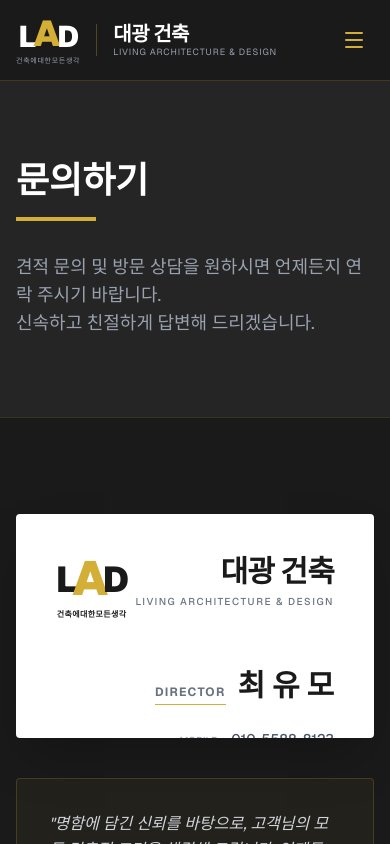
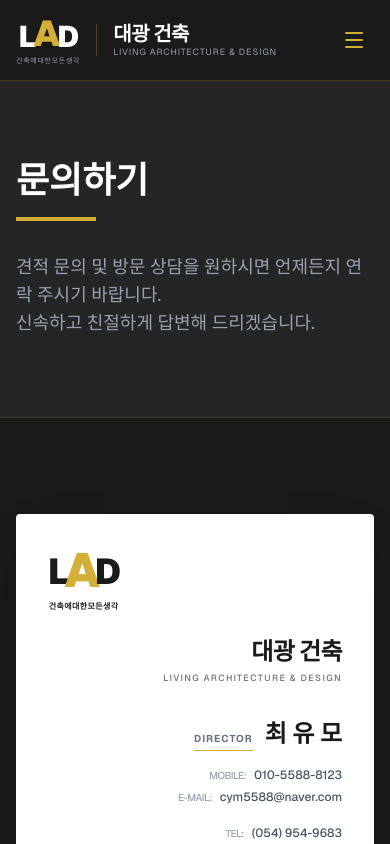
Before and after one commit to arzonaWL/daekwang-web, a Next.js app: page /contact in a window 390 px wide. Shown: the top 844 px of the page. Built offline with nearby package versions, Linux system fonts and the light colour scheme.

Commit message:
모바일 화면 수정

```diff
--- a/app/contact/page.tsx
+++ b/app/contact/page.tsx
@@ -31,12 +31,12 @@ export default function Contact() {
           <div className="grid grid-cols-1 lg:grid-cols-2 gap-20 items-start">
             {/* Business Card Interpretation */}
             <div className="flex flex-col gap-10">
-              <div className="relative bg-white text-brand-grey p-10 shadow-2xl rounded-sm aspect-[1.6/1] flex flex-col justify-between overflow-hidden group">
+              <div className="relative bg-white text-brand-grey p-8 md:p-10 shadow-2xl rounded-sm md:aspect-[1.6/1] flex flex-col justify-between overflow-hidden group min-h-[320px]">
                 {/* Micro-shimmer effect */}
                 <div className="absolute inset-0 bg-linear-to-tr from-transparent via-gray-100/30 to-transparent -translate-x-full group-hover:translate-x-full transition-transform duration-1000 ease-in-out"></div>
 
-                <div className="flex justify-between items-start">
-                  <div className="flex flex-col items-center">
+                <div className="flex flex-col sm:flex-row justify-between items-start gap-6 sm:gap-0">
+                  <div className="flex flex-col items-center sm:items-start lg:items-center">
                     <div className="flex items-end font-black text-4xl tracking-tighter text-brand-grey">
                       <span>L</span>
                       <span className="text-brand-gold text-5xl -mx-1 mb-[-2px]">A</span>
@@ -45,24 +45,33 @@ export default function Contact() {
                     <span className="text-[8px] font-bold tracking-[0.05em] mt-2">건축에대한모든생각</span>
                   </div>
 
-                  <div className="text-right">
-                    <h3 className="text-3xl font-bold tracking-tight mb-1">대광 건축</h3>
-                    <p className="text-[10px] font-medium text-gray-500 tracking-[0.15em]">LIVING ARCHITECTURE & DESIGN</p>
+                  <div className="text-right w-full sm:w-auto">
+                    <h3 className="text-2xl sm:text-3xl font-bold tracking-tight mb-1">대광 건축</h3>
+                    <p className="text-[9px] sm:text-[10px] font-medium text-gray-500 tracking-[0.15em]">LIVING ARCHITECTURE & DESIGN</p>
                   </div>
                 </div>
 
-                <div className="flex flex-col items-end mt-12">
-                   <div className="flex items-baseline gap-3 mb-6">
-                     <span className="text-xs font-bold text-gray-500 uppercase tracking-widest border-b border-brand-gold pb-1">Director</span>
-                     <span className="text-3xl font-bold">최 유 모</span>
+                <div className="flex flex-col items-end mt-8 sm:mt-12">
+                   <div className="flex items-baseline gap-3 mb-4 sm:mb-6">
+                     <span className="text-[10px] sm:text-xs font-bold text-gray-500 uppercase tracking-widest border-b border-brand-gold pb-1">Director</span>
+                     <span className="text-2xl sm:text-3xl font-bold">최 유 모</span>
                    </div>
 
-                   <div className="space-y-1.5 text-right font-medium text-sm text-gray-600">
-                     <p><span className="text-[10px] text-gray-400 mr-2">MOBILE:</span> 010-5588-8123</p>
-                     <p><span className="text-[10px] text-gray-400 mr-2">E-Mail:</span> cym5588@naver.com</p>
-                     <div className="h-4"></div>
-                     <p><span className="text-[10px] text-gray-400 mr-2">TEL:</span> (054) 954-9683</p>
-                     <p>대구시 북구 서변로 83-1 2층</p>
+                   <div className="space-y-1.5 text-right font-medium text-xs sm:text-sm text-gray-600">
+                     <p>
+                       <span className="text-[10px] text-gray-400 mr-2 uppercase tracking-tighter">Mobile:</span>
+                       <a href="tel:010-5588-8123" className="hover:text-brand-gold transition-colors">010-5588-8123</a>
+                     </p>
+                     <p>
+                       <span className="text-[10px] text-gray-400 mr-2 uppercase tracking-tighter">E-Mail:</span>
+                       <a href="mailto:cym5588@naver.com" className="hover:text-brand-gold transition-colors">cym5588@naver.com</a>
+                     </p>
+                     <div className="h-2 sm:h-4"></div>
+                     <p>
+                       <span className="text-[10px] text-gray-400 mr-2 uppercase tracking-tighter">Tel:</span>
+                       <a href="tel:054-954-9683" className="hover:text-brand-gold transition-colors">(054) 954-9683</a>
+                     </p>
+                     <p className="whitespace-nowrap sm:whitespace-normal text-[11px] sm:text-sm">대구시 북구 서변로 83-1 2층</p>
                    </div>
                 </div>
               </div>
```
